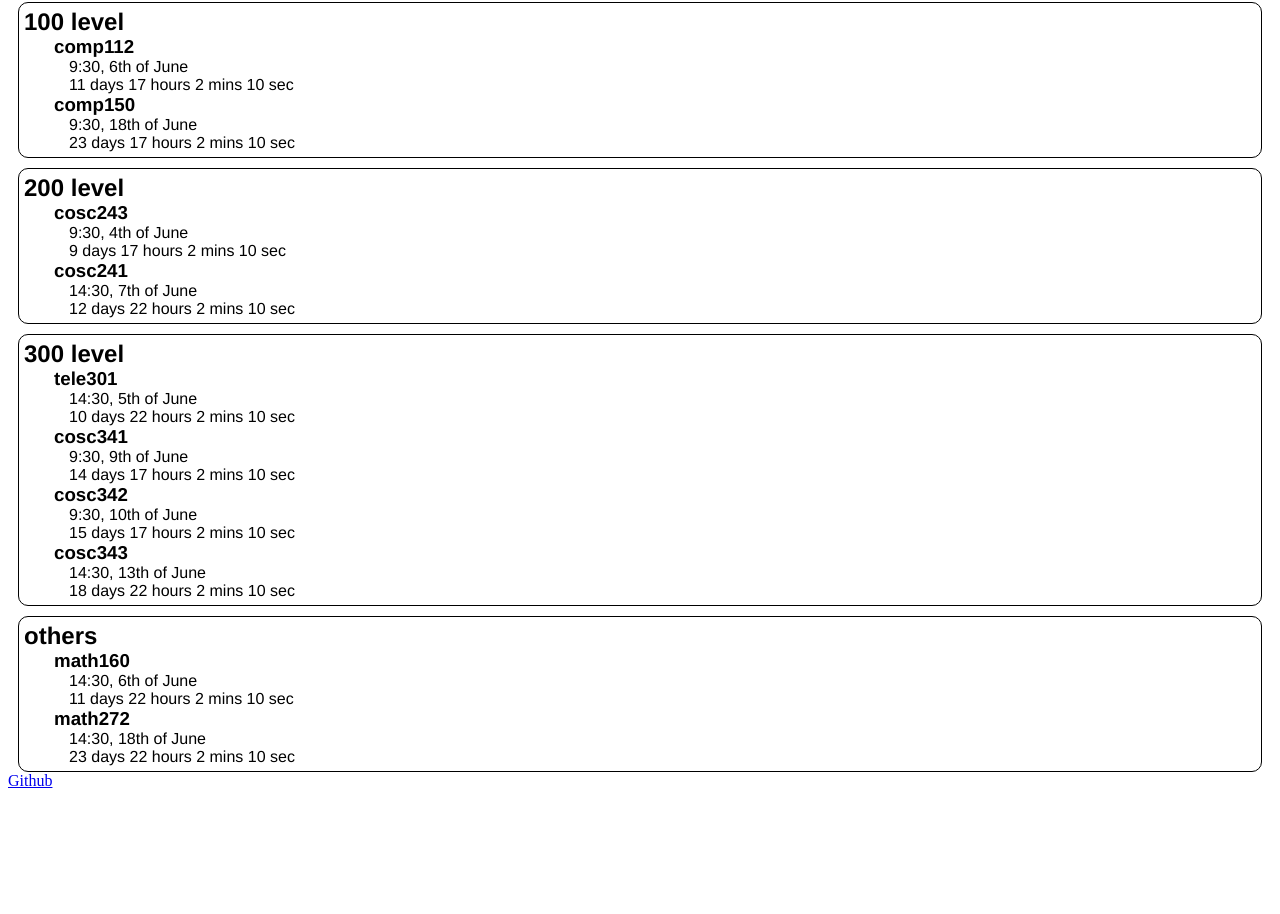
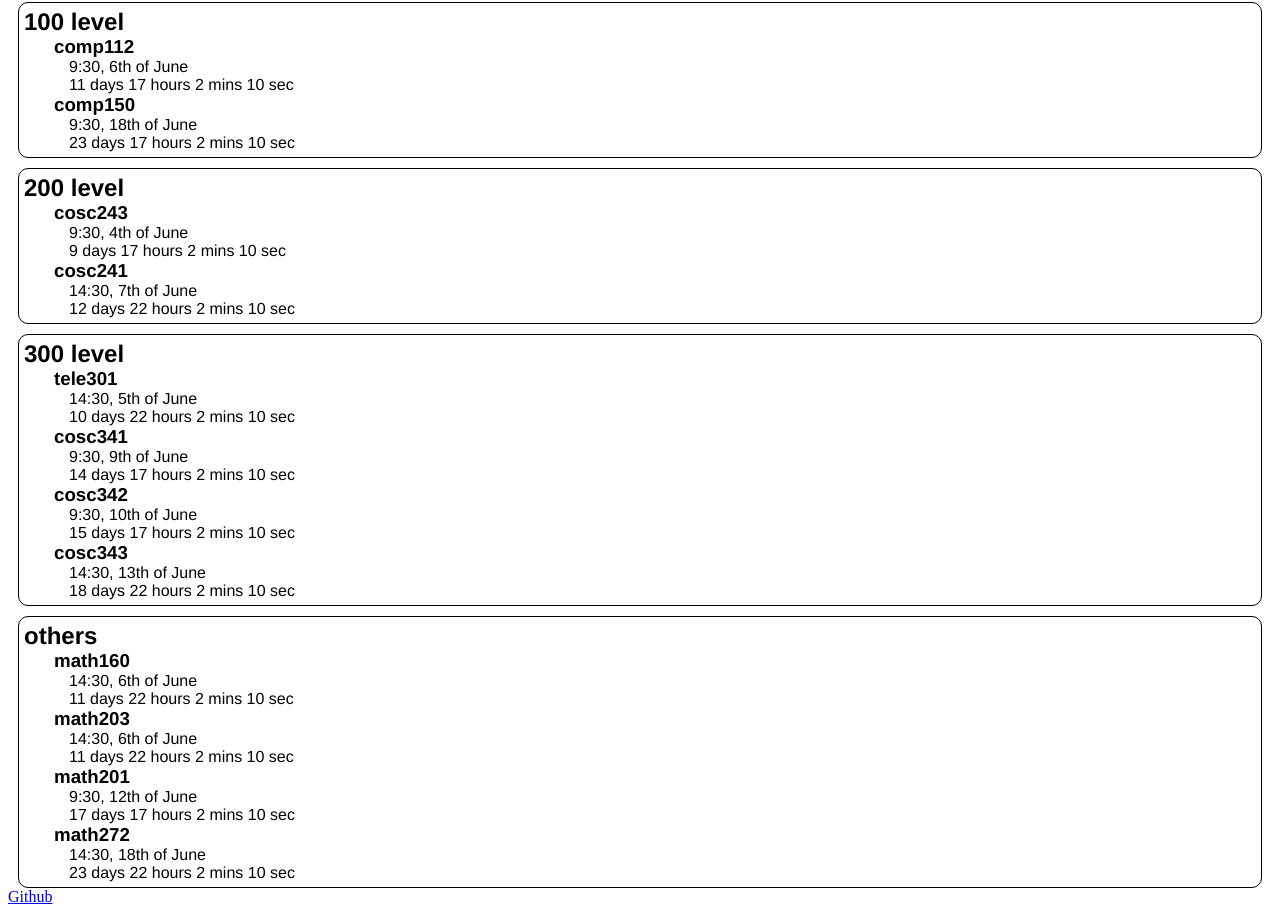
Before and after one commit to rcrimp/countdown-timer, a plain HTML site: page index.html in a window 1280 px wide. Shown: the part 53-967 px from the top of the page. Before the commit the page ends 851 px from the top, so only its background shows below. Drawn offline with Linux system fonts and the light colour scheme.

Commit message:
lel added pages

```diff
--- a/index.html
+++ b/index.html
@@ -33,6 +33,8 @@
     <div class="section">
       <h2>others</h2>
       <div id="math160" class="timer"></div>
+      <div id="math203" class="timer"></div>
+      <div id="math201" class="timer"></div>
       <div id="math272" class="timer"></div>
     </div>
     <a href="https://github.com/rcrimp/countdown-timer">Github</a>
--- a/timer.js
+++ b/timer.js
@@ -67,8 +67,7 @@ var timer = (function () {
     }
 
     pub.setup = function () {
-        /*
-          setupTimer(new Date("9:30  6  June 2014"), "comp112");
+          /*setupTimer(new Date("9:30  6  June 2014"), "comp112");
           setupTimer(new Date("9:30  18 June 2014"), "comp150");
           setupTimer(new Date("14:30 7  June 2014"), "cosc241");
           setupTimer(new Date("9:30  4  June 2014"), "cosc243");
@@ -78,7 +77,7 @@ var timer = (function () {
           setupTimer(new Date("14:30 5  June 2014"), "tele301");
           setupTimer(new Date("14:30 18 June 2014"), "math272");
           setupTimer(new Date("14:30 6  June 2014"), "math160");
-        */
+          */
 
         /* this date constructor is compatable with ios safari, but less readable :( */
         setupTimer(new Date(2014, 5, 6, 9, 30, 0, 0), "comp112");
@@ -91,6 +90,9 @@ var timer = (function () {
         setupTimer(new Date(2014, 5, 5, 14, 30, 0, 0), "tele301");
         setupTimer(new Date(2014, 5, 18, 14, 30, 0, 0), "math272");
         setupTimer(new Date(2014, 5, 6, 14, 30, 0, 0), "math160");
+
+        setupTimer(new Date(2014, 5, 12, 9, 30, 0, 0), "math201");
+        setupTimer(new Date(2014, 5, 6, 14, 30, 0, 0), "math203");
     }
     return pub;
 
```
